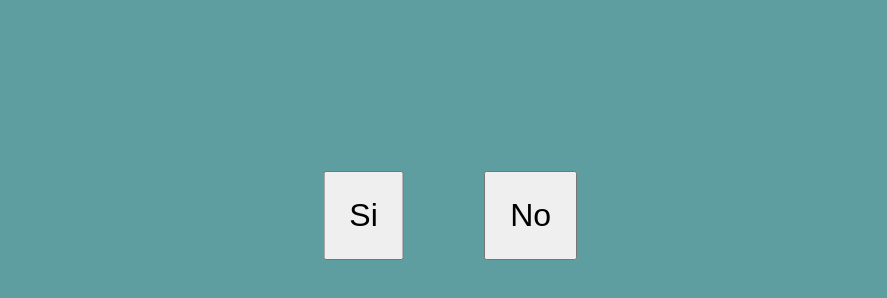
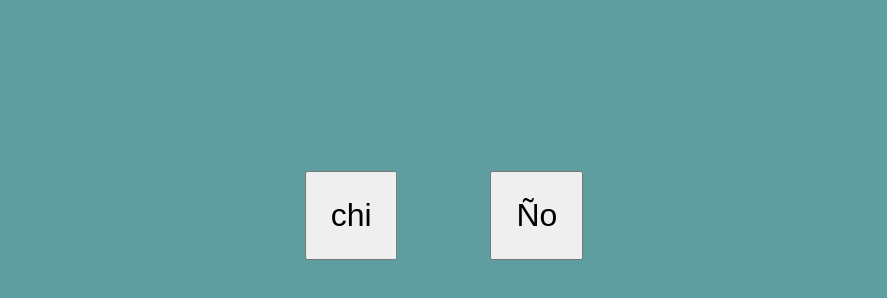
Before and after one commit to albertopadentro26/Paramipipo-a, a plain HTML site: page index.html in a window 1280 px wide. Shown: the part 250-548 px from the top of the page, without its empty margins (196-1083 px from the left). Drawn offline with Linux system fonts and the light colour scheme.

Commit message:
Add files via upload

```diff
--- a/index.html
+++ b/index.html
@@ -4,15 +4,15 @@
     <meta charset="UTF-8">
     <meta http-equiv="X-UA-Compatible" content="IE=edge">
     <meta name="viewport" content="width=device-width, initial-scale=1.0">
-    <title>Declaración</title>
+    <title>Para mi pipoña</title>
     <link rel="stylesheet" href="estilos.css">
 </head>
 <body>
 
     <div class="contenedor">
-        <p>¿Quieres ser mi Novia?</p>
-        <button id="yesBtn">Si</button>
-        <button id="noBtn">No</button>
+        <p>Quieres ser mi sanvalentin pipona? c:,(No intentes decir q no :p)</p>
+        <button id="yesBtn">chi</button>
+        <button id="noBtn">Ño</button>
     </div>
     <script src="index.js"></script>
 
```
